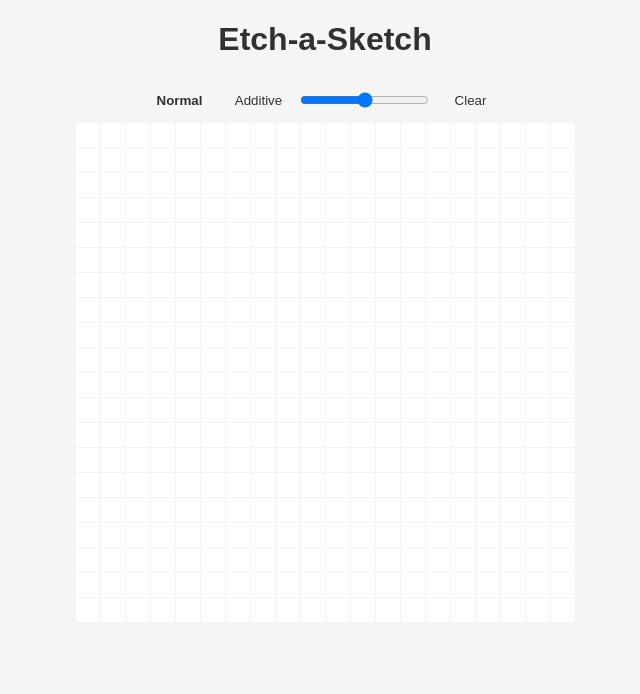
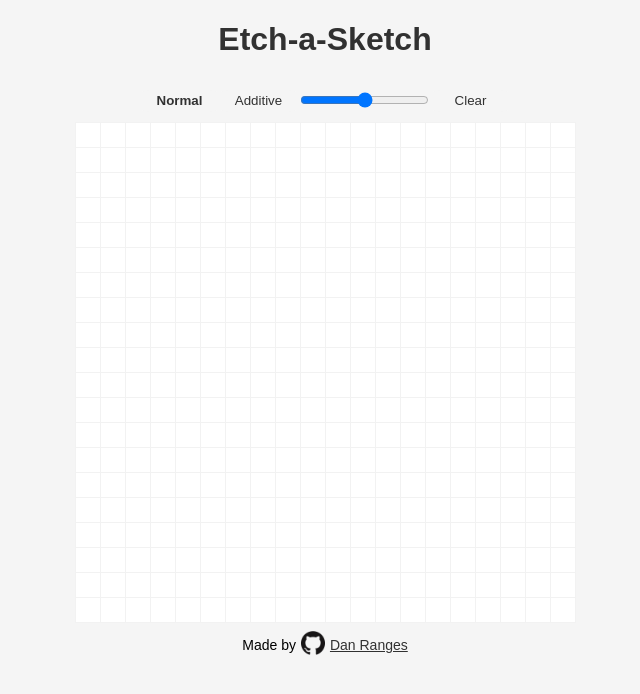
Before and after one commit to danranges/etch-a-sketch, a plain HTML site: page index.html in a window 1280 px wide. Shown: the whole page, without its empty margins (315-955 px from the left). Drawn offline with Linux system fonts and the light colour scheme.

Commit message:
Add footer

```diff
--- a/index.html
+++ b/index.html
@@ -27,6 +27,11 @@
       <button type="button" id="reset">Clear</button>
     </div>
     <div class="sketch-container" id="sketch-container"></div>
+    <footer>
+      <p class="footer">Made by</p>
+      <a class="footer" href=https://github.com/danranges> <img id="gh-logo" src="/GitHub-Mark-120px-plus.png" alt="github logo"/></a>
+      <a class="footer" href=https://github.com/danranges>Dan Ranges</a>
+    </footer>
   </body>
   <script type="text/javascript" src="scripts.js"></script>
 </html>
--- a/styles.css
+++ b/styles.css
@@ -58,3 +58,20 @@ button:active {
   border-right: 1px solid rgba(0, 0, 0, 0.05);
   background-color: #ffffff;
 }
+
+footer {
+  display: flex;
+  align-content: center;
+  font-family: Arial, Helvetica, sans-serif;
+  font-size: 14px;
+}
+
+a.footer {
+  align-self: center;
+  color: rgba(0, 0, 0, 0.8);
+}
+
+#gh-logo {
+  width: 24px;
+  padding: 0px 5px;
+}
```
Also changed, not shown: GitHub-Mark-120px-plus.png (added).
